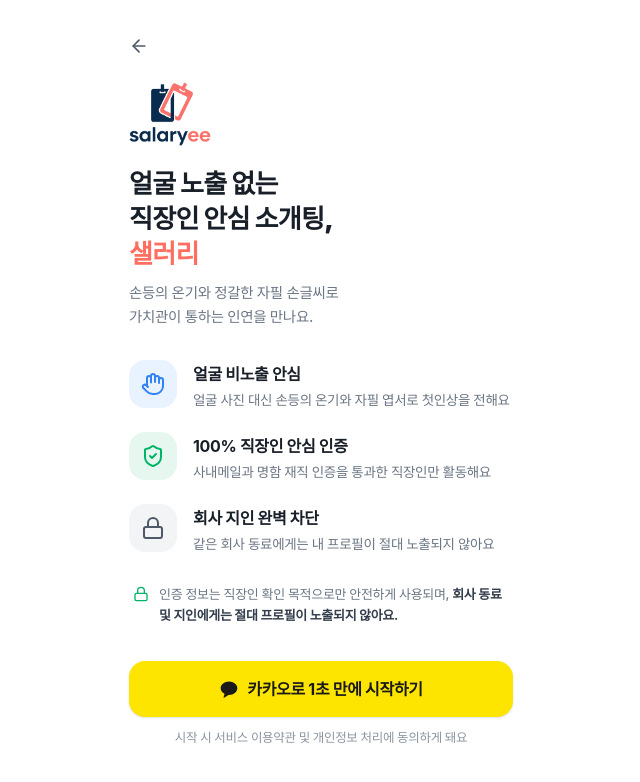
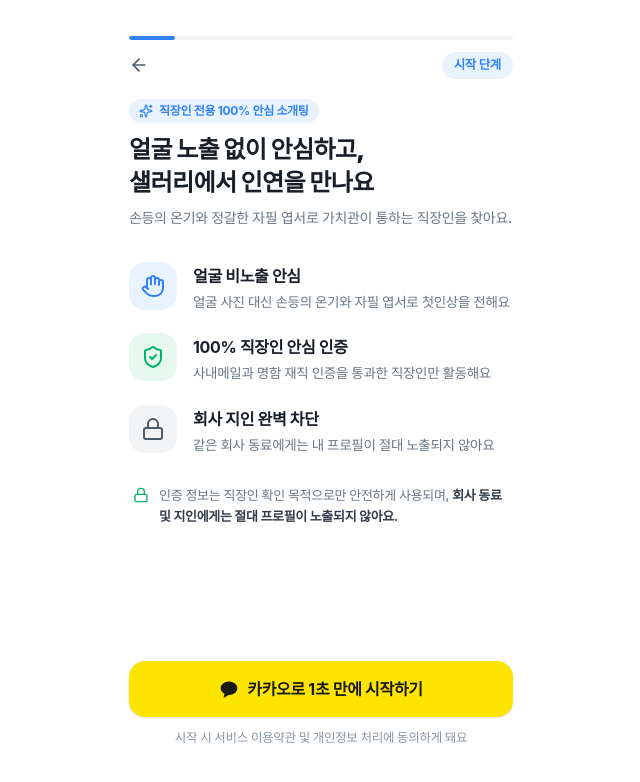
Before and after one commit to salaryee/dating, a Next.js app: page /auth/login in a window 1280 px wide. Shown: the top 782 px of the page, without its empty margins (319-959 px from the left). Built offline with nearby package versions, Linux system fonts and the light colour scheme.

Commit message:
feat: align signup login first step with onboarding funnel and TDS guidelines

```diff
--- a/src/app/auth/login/page.tsx
+++ b/src/app/auth/login/page.tsx
@@ -4,45 +4,44 @@
 
 import Link from "next/link";
 import Image from "next/image";
-import { ShieldCheck, Hand, Lock, ArrowLeft } from "lucide-react";
+import { ShieldCheck, Hand, Lock, ArrowLeft, Sparkles } from "lucide-react";
 
 export default function LoginPage() {
   return (
     <div className="flex flex-col min-h-screen bg-white justify-between p-6 sm:p-7 w-full">
       <div>
-        {/* 상단 뒤로가기 헤더 (verify-work와 동일한 레이아웃 구조) */}
+        {/* 상단 프로그레스 바 (TDS Onboarding Funnel 규격 일치: 시작 단계) */}
         <div className="pt-2 pb-5">
+          <div className="h-1 w-full bg-[#F2F4F6] rounded-full overflow-hidden">
+            <div className="h-full bg-[#3182F6] rounded-full w-[12%] transition-all duration-300"></div>
+          </div>
+          <div className="flex items-center justify-between mt-3">
             <Link
               href="/"
-            className="text-[#4E5968] hover:text-[#191F28] inline-flex items-center gap-1 active:scale-95 transition-transform"
+              className="text-[#4E5968] hover:text-[#191F28] inline-flex items-center gap-1 active:scale-95 transition-transform cursor-pointer"
             >
               <ArrowLeft className="w-5 h-5" />
             </Link>
+            <span className="text-[12.5px] font-bold text-[#3182F6] bg-[#E8F3FF] px-3 py-1 rounded-full">
+              시작 단계
+            </span>
+          </div>
         </div>
 
-        {/* 브랜드 로고 */}
-        <div className="mb-5 flex items-center">
-          <Image
-            src="/logo-vertical.png"
-            alt="salaryee"
-            width={128}
-            height={90}
-            className="h-16 w-auto object-contain"
-            priority
-          />
+        {/* 타이틀 및 브랜드 소개 (TDS Mobile 서열: 24px Black 타이틀 + 14px Medium 설명) */}
+        <div>
+          <div className="inline-flex items-center gap-1.5 text-xs font-bold text-[#3182F6] bg-[#E8F3FF] px-2.5 py-1 rounded-full mb-2.5">
+            <Sparkles className="w-3.5 h-3.5" />
+            <span>직장인 전용 100% 안심 소개팅</span>
           </div>
-
-        {/* 토스식 대화형 헤드라인 */}
-        <h1 className="text-[26px] font-black text-[#191F28] tracking-tight leading-[1.35]">
-          얼굴 노출 없는<br />
-          직장인 안심 소개팅,<br />
-          <span className="text-[#FF6F61]">샐러리</span>
+          <h1 className="text-[24px] font-black text-[#191F28] tracking-tight leading-snug">
+            얼굴 노출 없이 안심하고,<br />
+            샐러리에서 인연을 만나요
           </h1>
-
-        <p className="text-[14.5px] text-[#6B7684] mt-2.5 font-medium leading-relaxed">
-          손등의 온기와 정갈한 자필 손글씨로<br />
-          가치관이 통하는 인연을 만나요.
+          <p className="text-[14px] text-[#6B7684] mt-2 font-medium leading-relaxed">
+            손등의 온기와 정갈한 자필 엽서로 가치관이 통하는 직장인을 찾아요.
           </p>
+        </div>
 
         {/* 토스 3대 안심 가치 (순백색 캔버스 일체형 오픈 리스트) */}
         <div className="mt-8 flex flex-col gap-5">
```
Lines whose indentation alone changed are shown as unchanged.
